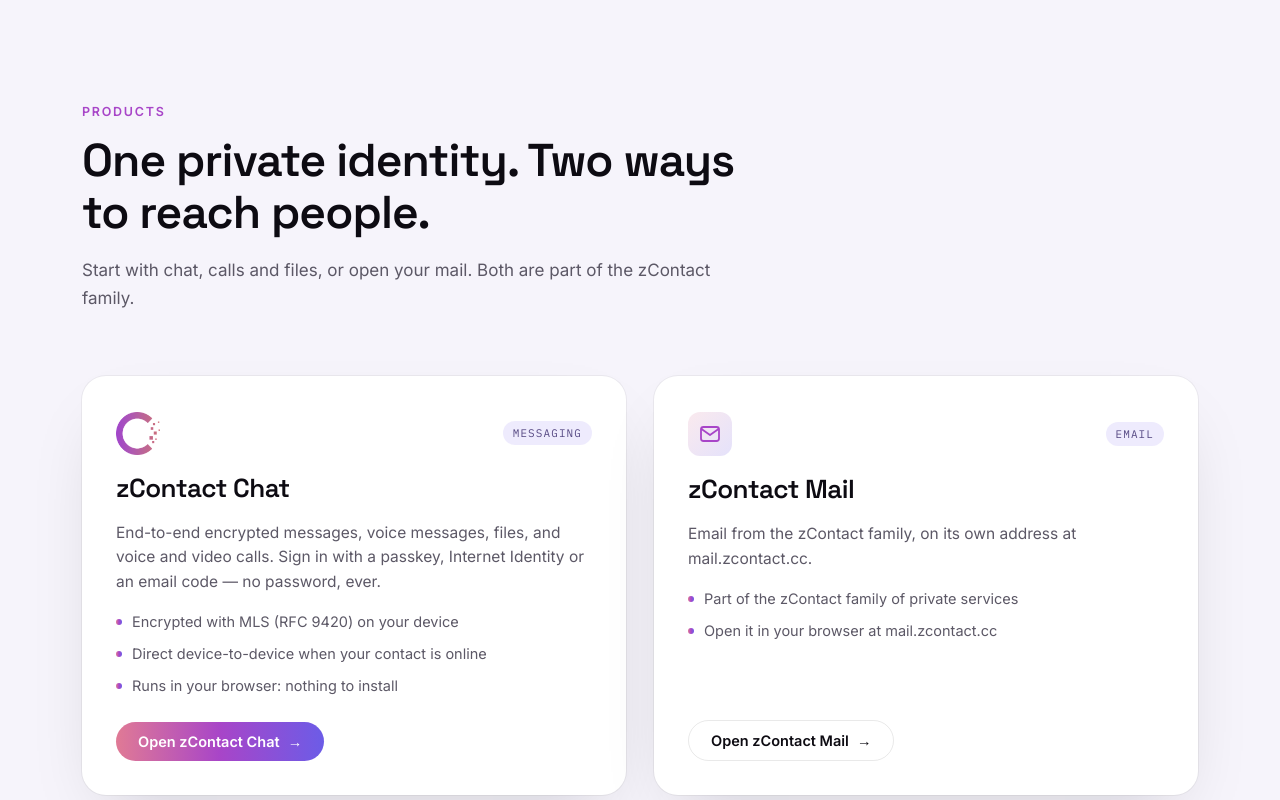
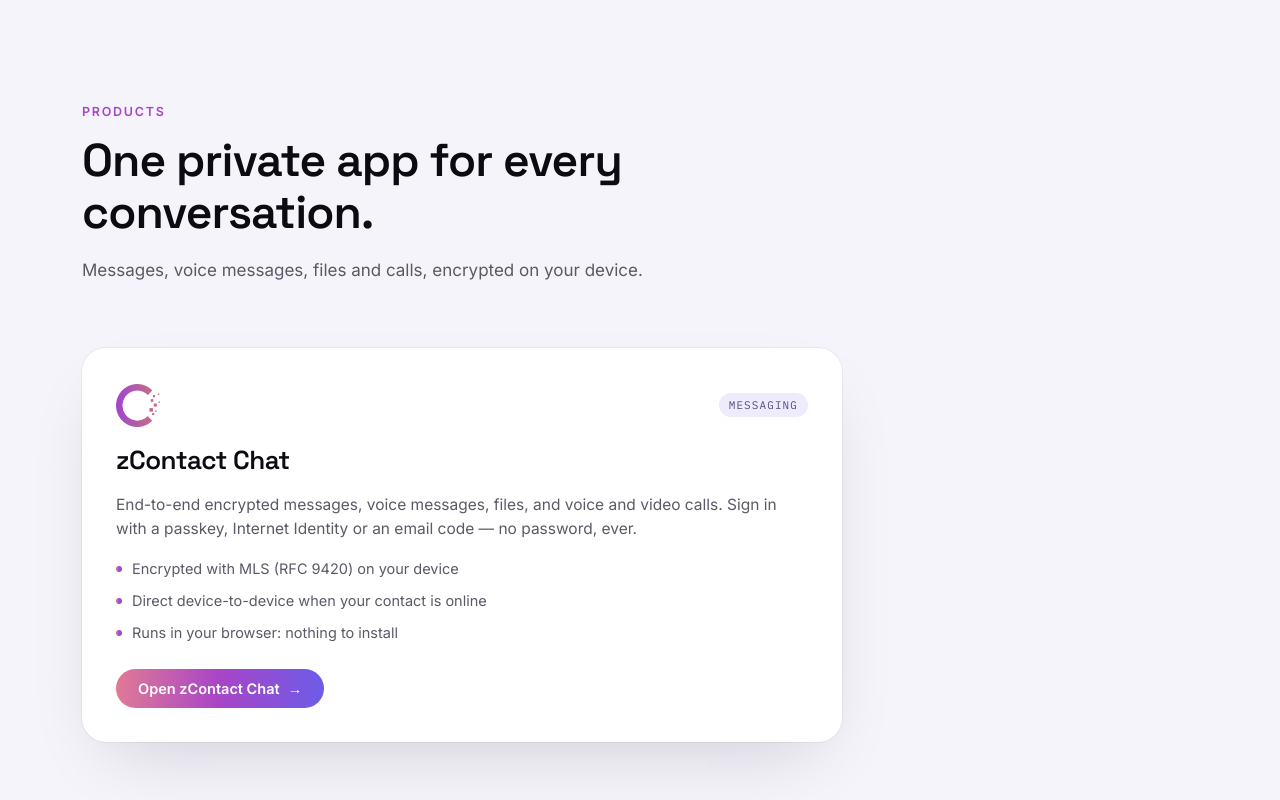
Before and after one commit to RISTJWCHENG/zcontact-official-website, a plain HTML site: page src/index.html in a window 1280 px wide. Shown: the part 1640-2440 px from the top of the page. Drawn offline with Linux system fonts and the light colour scheme; animation ran at ten frames a second.

Commit message:
Remove zContact Mail: zContact Chat is the only product
Co-Authored-By: Claude Opus 5.5 <noreply@anthropic.com>
Claude-Session: https://claude.ai/code/session_01Ldp8P1Qe24LSXmJDfFZ7wd

```diff
--- a/src/index.html
+++ b/src/index.html
@@ -4,7 +4,7 @@
 <meta charset="UTF-8">
 <meta name="viewport" content="width=device-width, initial-scale=1.0">
 <title>zContact — Private messages, encrypted on your device.</title>
-<meta name="description" content="zContact is a private communication family on the Internet Computer: end-to-end encrypted chat with no passwords, and zContact Mail.">
+<meta name="description" content="zContact Chat: end-to-end encrypted messages, files and calls on the Internet Computer, with no passwords.">
 <meta name="referrer" content="no-referrer">
 <link rel="icon" type="image/png" href="logo.png">
 <link rel="stylesheet" href="style.css">
@@ -22,7 +22,6 @@
         <li><a href="#chat">zContact Chat</a></li>
       </ul>
       <div class="nav-right">
-        <a href="https://mail.zcontact.cc/" class="btn btn-ghost-dark nav-mail" target="_blank" rel="noopener noreferrer">Open Mail</a>
         <a href="https://ydmpv-niaaa-aaaak-qzlua-cai.icp0.io/" class="btn btn-primary" target="_blank" rel="noopener noreferrer">Open Chat</a>
         <button class="menu-toggle" id="menuToggle" aria-label="Menu" aria-expanded="false" aria-controls="navLinks"><span></span><span></span><span></span></button>
       </div>
@@ -101,10 +100,10 @@
   <div class="wrap">
     <div class="section-head reveal">
       <span class="eyebrow">Products</span>
-      <h2>One private identity. Two ways to reach people.</h2>
-      <p>Start with chat, calls and files, or open your mail. Both are part of the zContact family.</p>
+      <h2>One private app for every conversation.</h2>
+      <p>Messages, voice messages, files and calls, encrypted on your device.</p>
     </div>
-    <div class="product-grid reveal">
+    <div class="product-grid is-single reveal">
       <article class="product-card">
         <div class="product-top">
           <img src="logo.png" alt="" width="44" height="42">
@@ -118,21 +117,6 @@
           <li>Runs in your browser: nothing to install</li>
         </ul>
         <a href="https://ydmpv-niaaa-aaaak-qzlua-cai.icp0.io/" class="btn btn-primary" target="_blank" rel="noopener noreferrer">Open zContact Chat <span aria-hidden="true">→</span></a>
-      </article>
-      <article class="product-card">
-        <div class="product-top">
-          <span class="product-mark" aria-hidden="true">
-            <svg viewBox="0 0 24 24" fill="none" stroke-width="1.8" stroke-linecap="round" stroke-linejoin="round"><rect x="3" y="5" width="18" height="14" rx="2.5"/><path d="m3.5 7 8.5 6 8.5-6"/></svg>
-          </span>
-          <span class="product-tag">Email</span>
-        </div>
-        <h3>zContact Mail</h3>
-        <p>Email from the zContact family, on its own address at mail.zcontact.cc.</p>
-        <ul class="product-points">
-          <li>Part of the zContact family of private services</li>
-          <li>Open it in your browser at mail.zcontact.cc</li>
-        </ul>
-        <a href="https://mail.zcontact.cc/" class="btn btn-ghost-light" target="_blank" rel="noopener noreferrer">Open zContact Mail <span aria-hidden="true">→</span></a>
       </article>
     </div>
   </div>
@@ -272,7 +256,6 @@
     <p>Runs in your browser. Nothing to install. No password to lose.</p>
     <div class="cta-actions">
       <a href="https://ydmpv-niaaa-aaaak-qzlua-cai.icp0.io/" class="btn btn-primary btn-lg" target="_blank" rel="noopener noreferrer">Open zContact Chat</a>
-      <a href="https://mail.zcontact.cc/" class="btn btn-ghost-dark btn-lg" target="_blank" rel="noopener noreferrer">Open zContact Mail</a>
     </div>
   </div>
 </section>
@@ -289,7 +272,6 @@
       <div class="footer-col">
         <h4>Products</h4>
         <a href="https://ydmpv-niaaa-aaaak-qzlua-cai.icp0.io/" target="_blank" rel="noopener noreferrer">zContact Chat</a>
-        <a href="https://mail.zcontact.cc/" target="_blank" rel="noopener noreferrer">zContact Mail</a>
       </div>
       <div class="footer-col">
         <h4>Learn</h4>
--- a/src/style.css
+++ b/src/style.css
@@ -185,6 +185,7 @@ section { padding: 120px 0; }
 /* ---------- Products ---------- */
 .products { background: #f6f4fb; }
 .product-grid { display: grid; grid-template-columns: 1fr 1fr; gap: 28px; }
+.product-grid.is-single { grid-template-columns: 1fr; max-width: 760px; }
 .product-card {
   background: var(--surface); border-radius: 24px; padding: 36px 34px 34px;
   box-shadow: 0 30px 70px -28px rgba(13, 11, 18, 0.18), 0 0 0 1px rgba(13, 11, 18, 0.05);
@@ -192,11 +193,6 @@ section { padding: 120px 0; }
 }
 .product-top { display: flex; align-items: center; justify-content: space-between; }
 .product-top img { width: 44px; height: auto; }
-.product-mark {
-  width: 44px; height: 44px; border-radius: 12px; display: flex; align-items: center; justify-content: center;
-  background: linear-gradient(135deg, rgba(224, 122, 149, 0.16), rgba(108, 92, 231, 0.18));
-}
-.product-mark svg { width: 24px; height: 24px; stroke: var(--accent-2); }
 .product-tag { font-family: 'IBM Plex Mono', monospace; font-size: 11px; letter-spacing: 0.1em; text-transform: uppercase; color: var(--brand); background: rgba(179, 166, 245, 0.22); padding: 5px 10px; border-radius: 100px; }
 .product-card h3 { font-size: 26px; font-weight: 600; }
 .product-card > p { color: var(--ink-soft); font-size: 15.5px; line-height: 1.6; }
@@ -299,7 +295,6 @@ footer { background: var(--bg-dark-2); color: var(--ink-inverse-soft); padding:
     background: rgba(7, 6, 11, 0.97); padding: 24px 32px; gap: 20px;
   }
   .menu-toggle { display: flex; }
-  .nav-mail { display: none; }
   .hero-inner { bottom: 112px; }
   .status-live { white-space: normal; line-height: 1.5; }
   .status-item { padding: 0 14px; border-left: none; }
```
Also changed, not shown: 1 other file.
